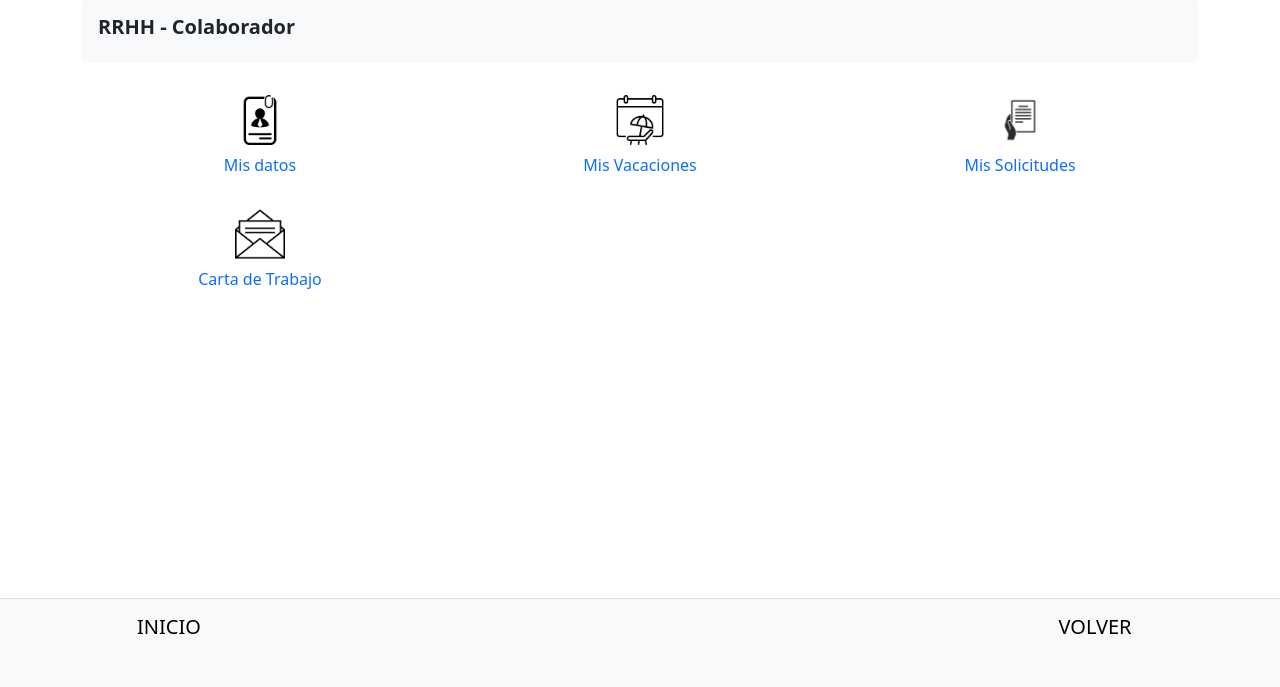
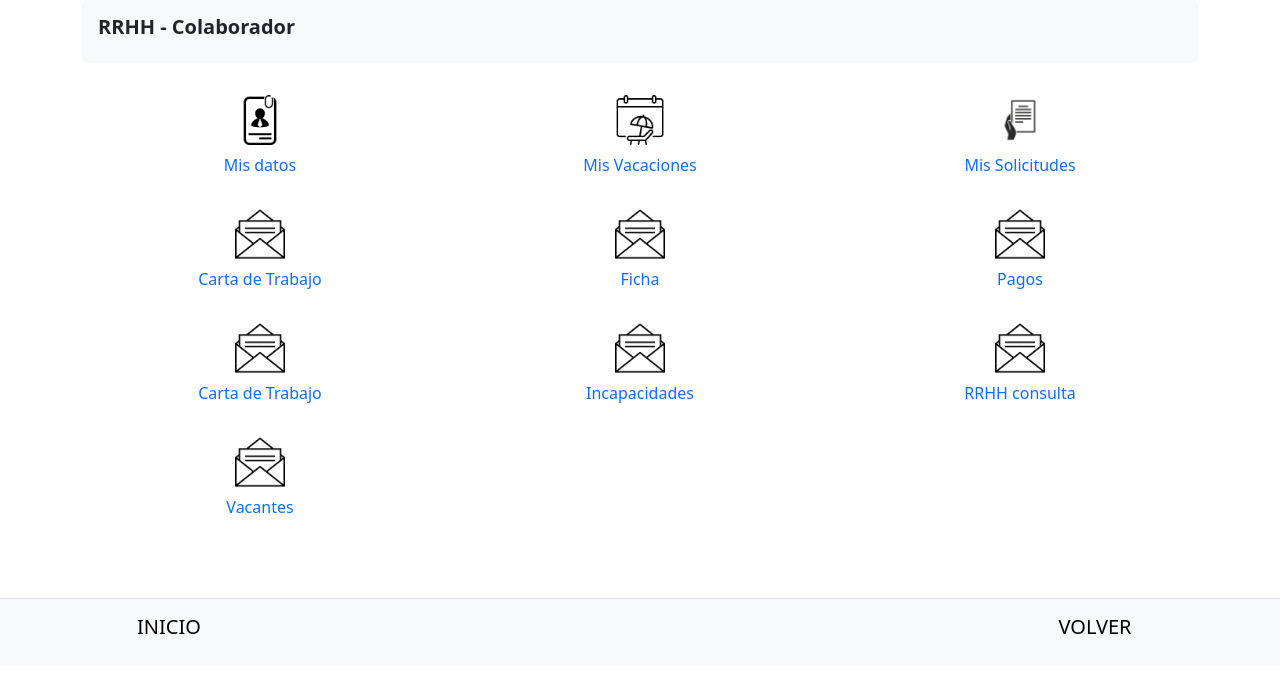
Before and after one commit to parrietagit25/apppcr, a PHP site: page /rrhh.php in a window 1280 px wide. Shown: the part 135-822 px from the top of the page. Before the commit the page ends 769 px from the top, so only its background shows below. Run offline with PHP 8.4, Linux system fonts and the light colour scheme; a user stored in the database is signed in.

Commit message:
ultimos cambios

```diff
--- a/apppcr/index.php
+++ b/apppcr/index.php
@@ -5,7 +5,8 @@ session_start(); // Iniciar la sesión
 $host = 'localhost'; // Cambiar según sea necesario
 $dbname = 'apppcr'; // Nombre de tu base de datos
 $username = 'root'; // Usuario de la base de datos
-$password = 'elchamo1787$$$'; // Contraseña de la base de datos
+//$password = 'elchamo1787$$$'; // Contraseña de la base de datos
+$password = '';
 
 // Crear la conexión PDO
 try {
--- a/apppcr/rrhh.php
+++ b/apppcr/rrhh.php
@@ -106,6 +106,55 @@ if (!isset($_SESSION['code'])) {
                 </div>
             </a>
         </div>
+        <div class="col-4">
+            <a href="carta_trabajo.php?id=2" class="text-decoration-none">
+                <div class="p-2">
+                    <img src="images/carta.png" alt="Noticias" class="mb-2" width="50">
+                    <p>Ficha</p>
+                </div>
+            </a>
+        </div>
+        <div class="col-4">
+            <a href="carta_trabajo.php?id=2" class="text-decoration-none">
+                <div class="p-2">
+                    <img src="images/carta.png" alt="Noticias" class="mb-2" width="50">
+                    <p>Pagos</p>
+                </div>
+            </a>
+        </div>
+        <div class="col-4">
+            <a href="carta_trabajo.php?id=2" class="text-decoration-none">
+                <div class="p-2">
+                    <img src="images/carta.png" alt="Noticias" class="mb-2" width="50">
+                    <p>Carta de Trabajo</p>
+                </div>
+            </a>
+        </div>
+        <div class="col-4">
+            <a href="carta_trabajo.php?id=2" class="text-decoration-none">
+                <div class="p-2">
+                    <img src="images/carta.png" alt="Noticias" class="mb-2" width="50">
+                    <p>Incapacidades</p>
+                </div>
+            </a>
+        </div>
+        <div class="col-4">
+            <a href="carta_trabajo.php?id=2" class="text-decoration-none">
+                <div class="p-2">
+                    <img src="images/carta.png" alt="Noticias" class="mb-2" width="50">
+                    <p>RRHH consulta</p>
+                </div>
+            </a>
+        </div>
+        <div class="col-4">
+            <a href="carta_trabajo.php?id=2" class="text-decoration-none">
+                <div class="p-2">
+                    <img src="images/carta.png" alt="Noticias" class="mb-2" width="50">
+                    <p>Vacantes</p>
+                </div>
+            </a>
+        </div>
+
     </div>
 
     <!-- Top beneficios
```
Also changed, not shown: apppcr/main.php (+43 -1 lines), 1 other file.
